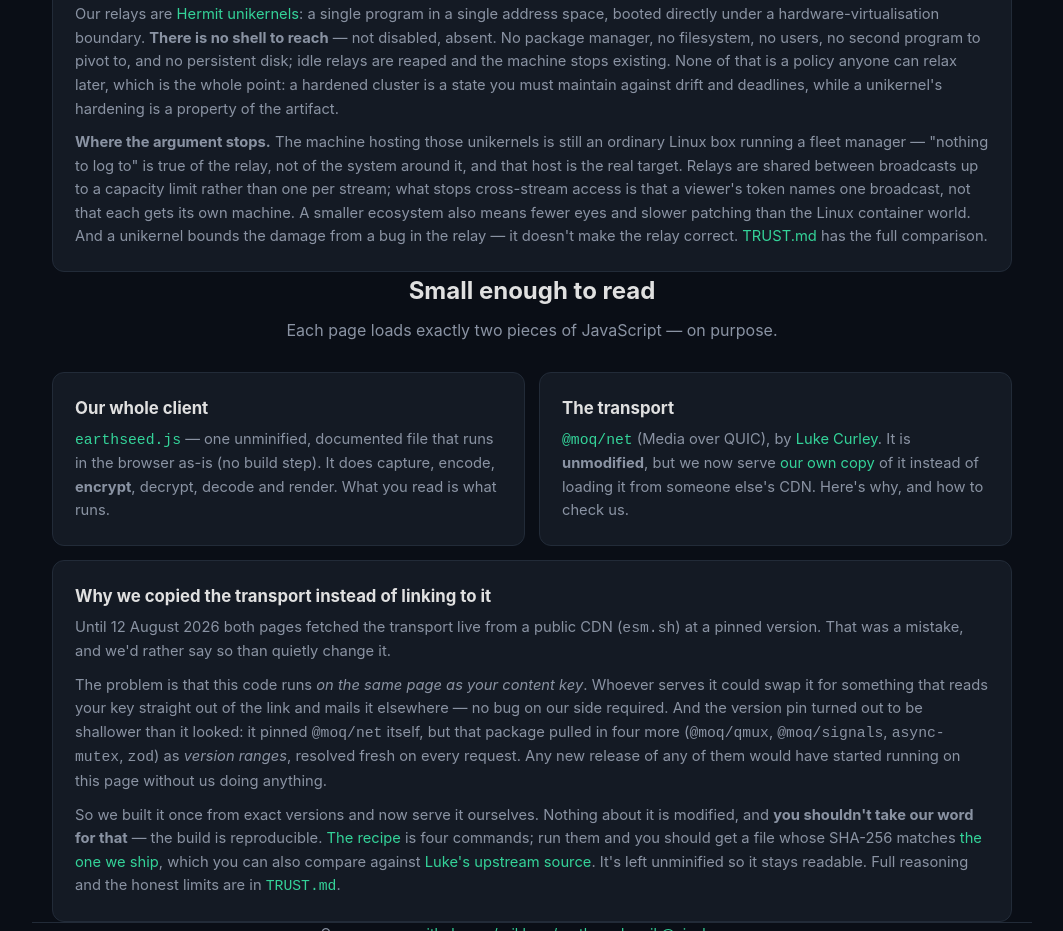
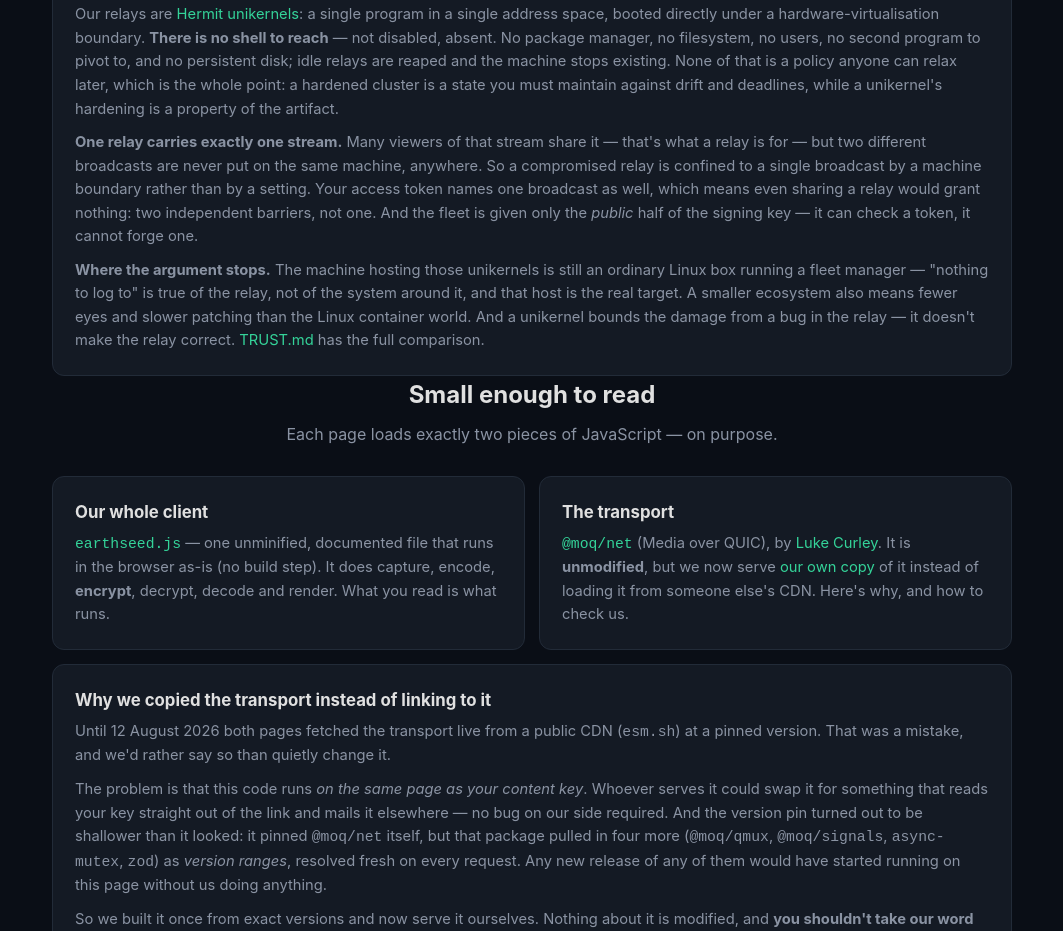
Before and after one commit to erikherz/earthseed, a website built with Vite: page simple/index.html in a window 1280 px wide. Shown: the part 2856-3787 px from the top of the page, without its empty margins (108-1171 px from the left). Built offline with nearby package versions, Linux system fonts and the light colour scheme; no server answers.

Commit message:
docs: correct the relay isolation claim — one relay per stream, verified
The previous commit stated relays are shared between broadcasts and that
per-broadcast isolation was "a direction, not a description." That is wrong.

It came from reading the code default — PER_STREAM_KEY = envi(..., 0) with a
comment reading "production unchanged" — and treating a conservative default as
a description of the deployment. fleet/cluster.env.example, the template for the
real /etc/moq-autoscale/<cluster>.env, sets ASC_PER_STREAM_KEY=1, and
docs/partner-install-inventory.md describes per-stream keying as the mode in
use. Evidence already collected also contradicted it: two earlier probes with
different broadcast names came back on different relay ports, which shared-pool
placement would not do.

Settled empirically instead of by inference. Two broadcasts taken live
concurrently from isolated browser contexts were assigned par.moqcdn.net:8028
and par.moqcdn.net:8029 with distinct origin endpoint ids. One relay carries one
stream. Edges match: the autoscaler keys them edges[rkey(customer, broadcast)].

So both documents now make the stronger claim, plus two properties that were
being left on the table: token scope is an independent second barrier rather
than the only one, and under BYOK the fleet holds only the public half of the
signing key, so it can verify a token but cannot forge one.

Not claimed: revocation-by-key-destruction on reap. gen_stream_key() mints an
ephemeral secret destroyed with the relay, but provision_key() takes the BYOK
branch here and writes the customer's public verify key, so there is no
per-broadcast secret to destroy. It is a managed-mode property, and weaker
anyway than the operator never holding a signing key at all.

Left standing: the host is an ordinary root Linux box and the real target, the
ecosystem is smaller, and a unikernel bounds a bug's blast radius without making
the relay correct.

Worth fixing upstream: fleet/README.md, the code default, and the env template
give three answers to this question, which is how the error got made.

```diff
--- a/simple/index.html
+++ b/simple/index.html
@@ -260,13 +260,20 @@
           deadlines, while a unikernel's hardening is a property of the artifact.
         </p>
         <p style="margin-top: 10px;">
+          <b>One relay carries exactly one stream.</b> Many viewers of that stream share it — that's
+          what a relay is for — but two different broadcasts are never put on the same machine,
+          anywhere. So a compromised relay is confined to a single broadcast by a machine boundary
+          rather than by a setting. Your access token names one broadcast as well, which means even
+          sharing a relay would grant nothing: two independent barriers, not one. And the fleet is
+          given only the <em>public</em> half of the signing key — it can check a token, it cannot
+          forge one.
+        </p>
+        <p style="margin-top: 10px;">
           <b>Where the argument stops.</b> The machine hosting those unikernels is still an ordinary
           Linux box running a fleet manager — "nothing to log to" is true of the relay, not of the
-          system around it, and that host is the real target. Relays are shared between broadcasts up
-          to a capacity limit rather than one per stream; what stops cross-stream access is that a
-          viewer's token names one broadcast, not that each gets its own machine. A smaller ecosystem
-          also means fewer eyes and slower patching than the Linux container world. And a unikernel
-          bounds the damage from a bug in the relay — it doesn't make the relay correct.
+          system around it, and that host is the real target. A smaller ecosystem also means fewer
+          eyes and slower patching than the Linux container world. And a unikernel bounds the damage
+          from a bug in the relay — it doesn't make the relay correct.
           <a href="https://github.com/erikherz/earthseed/blob/main/simple/TRUST.md" target="_blank" rel="noopener">TRUST.md</a>
           has the full comparison.
         </p>
```
Also changed, not shown: simple/TRUST.md (+14 -4 lines).
